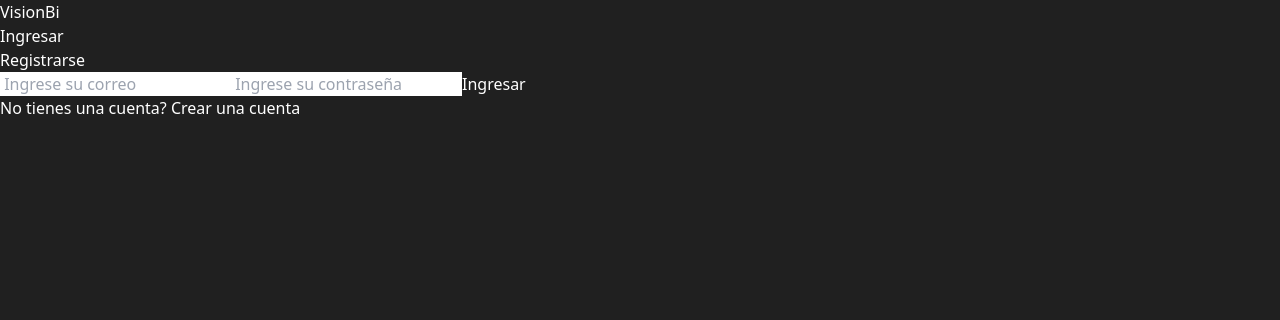
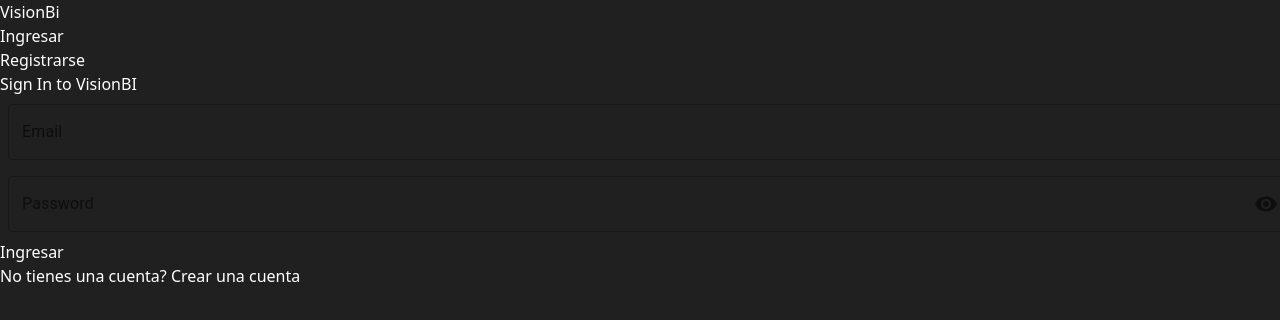
Before and after one commit to GhostXJD/VisionBi, a React (Vite) app in the folder client/: page /login in a window 1280 px wide. Shown: the top 320 px of the page. Built offline with nearby package versions, Linux system fonts and the light colour scheme.

Commit message:
Front Login
Modificaciones en los input y warnings del front de Login Page

```diff
--- a/client/src/pages/LoginPage.jsx
+++ b/client/src/pages/LoginPage.jsx
@@ -1,15 +1,39 @@
+//Imports
 import { useForm } from 'react-hook-form'
 import { useAuth } from '../context/AuthContext';
 import { Link } from 'react-router-dom';
+import * as React from 'react';
+import Alert from '@mui/material/Alert';
+import Stack from '@mui/material/Stack';
+import Box from '@mui/material/Box';
+import IconButton from '@mui/material/IconButton';
+import Input from '@mui/material/Input';
+import FilledInput from '@mui/material/FilledInput';
+import OutlinedInput from '@mui/material/OutlinedInput';
+import InputLabel from '@mui/material/InputLabel';
+import InputAdornment from '@mui/material/InputAdornment';
+import FormHelperText from '@mui/material/FormHelperText';
+import FormControl from '@mui/material/FormControl';
+import TextField from '@mui/material/TextField';
+import Visibility from '@mui/icons-material/Visibility';
+import VisibilityOff from '@mui/icons-material/VisibilityOff';
 
 function LoginPage() {
-
+  //Constants
   const { register, handleSubmit, formState: { errors } } = useForm();
   const { signin, errors: signinErrors } = useAuth();
 
   const onSubmit = handleSubmit(data => {
     signin(data)
   })
+
+  const [showPassword, setShowPassword] = React.useState(false);
+
+  const handleClickShowPassword = () => setShowPassword((show) => !show);
+
+  const handleMouseDownPassword = (event) => {
+    event.preventDefault();
+  };
 
   return (
     <div className='flex h-screen items-center justify-center'>
@@ -20,23 +44,59 @@
           </div>
         ))
         }
-        <h1 className='text-2xl font-bold'></h1>
+        <div>
+        <h1 className='text-2xl font-bold'> Sign In to VisionBI</h1>
+        </div>
+
         <form
           onSubmit={onSubmit}>
-          <input type="email" {...register("correo", { required: true })}
-            className='w-full bg-zinc-700 text-white px4 py-2 rounded-md my-2'
-            placeholder=' Ingrese su correo'
+
+          <FormControl sx={{ m: 1, width: '100%' }} variant="outlined" className='w-full bg-zinc-700 text-white px4 py-2 rounded-md my-2'>
+              {/* Ingreso de Correo */}
+              <InputLabel htmlFor="outlined-adornment-password" text-white px4 py-2 rounded-md my-2 >Email</InputLabel>
+              <OutlinedInput
+                id="outlined-adornment-password"
+                type={'mail'}
+                {...register("correo", { required: true })}
+                label="Password"
               />
+              {/* Valido el ingreso de un Correo */}
               {errors.correo && (
-            <p className='text-red-500'>Se necesita correo</p>
+                <Stack sx={{ width: '100%' }} spacing={0.5}>
+                  <Alert severity="error">Se requiere correo</Alert>
+                </Stack>
               )}
-          <input type="password" {...register("password", { required: true })}
-            className='w-full bg-zinc-700 text-white px4 py-2 rounded-md my-2'
-            placeholder=' Ingrese su contraseña'
+          </FormControl>
+          <FormControl sx={{ m: 1, width: '100%' }} variant="outlined" className='w-full bg-zinc-700 text-white px4 py-2 rounded-md my-2'>
+              {/* Ingreso de Contraseña */}
+              <InputLabel htmlFor="outlined-adornment-password" text-white px4 py-2 rounded-md my-2 >Password</InputLabel>
+              <OutlinedInput
+                id="outlined-adornment-password"
+                type={showPassword ? 'text' : 'password'}
+                {...register("password", { required: true })}
+                endAdornment={
+                  <InputAdornment position="end">
+                    <IconButton
+
+                      aria-label="toggle password visibility"
+                      onClick={handleClickShowPassword}
+                      onMouseDown={handleMouseDownPassword}
+                      edge="end"
+                    >
+                      {showPassword ? <VisibilityOff /> : <Visibility />}
+                    </IconButton>
+                  </InputAdornment>
+                }
+                label="Password"
               />
+
+              {/* Valido el ingreso de una contraseña */}
               {errors.password && (
-            <p className='text-red-500'>Se necesita contraseña</p>
+                <Stack sx={{ width: '100%' }} spacing={0.5}>
+                  <Alert severity="error">Se requiere contraseña</Alert>
+                </Stack>
               )}
+          </FormControl>
           <button className='bg-zinc-400 px-3 py-1 rounded-lg' type="submit">Ingresar</button>
         </form>
 
@@ -45,8 +105,7 @@
             className='bg-sky-500 px-4 py-1 rounded-xl'>Crear una cuenta</Link>
         </p>
       </div>
-    </div>
+    </div >
   )
 }
-
 export default LoginPage
```
Lines whose indentation alone changed are shown as unchanged.
